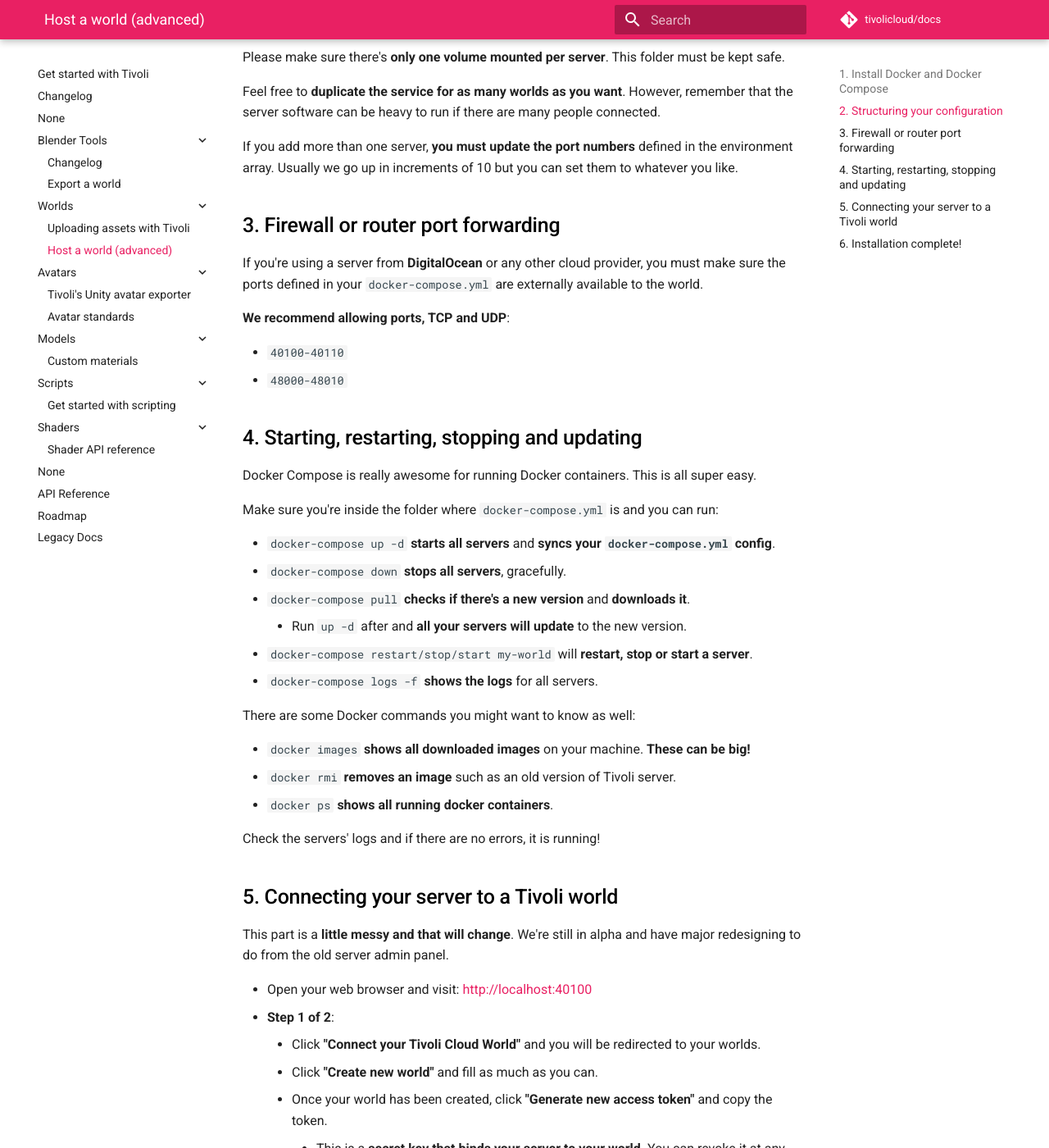
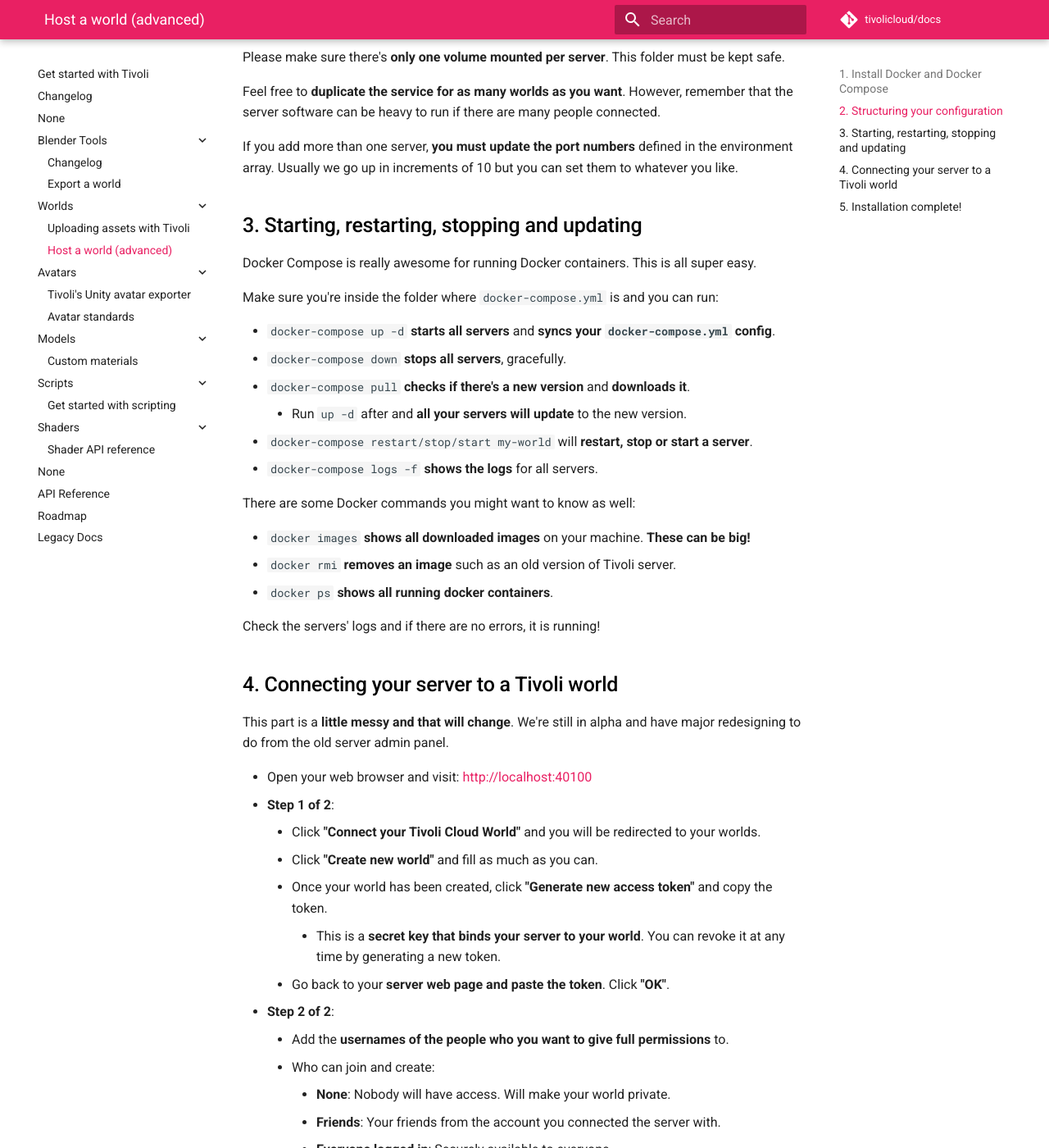
Before and after one commit to Nex-Pro/docs, an MkDocs documentation site: the page built from docs/worlds/host-a-world-advanced.md, in a window 1280 px wide and 1400 px high, scrolled down 1999 px. Shown: the whole window at 82% size. Built offline with MkDocs 1.6.1 and Material for MkDocs 9.7.7, drawn with Linux system fonts in a browser that asks for light colours; some of the changed text lies outside the part shown.

Commit message:
Moved port forwarding steps in host a world advanced

```diff
--- a/docs/worlds/host-a-world-advanced.md
+++ b/docs/worlds/host-a-world-advanced.md
@@ -101,16 +101,7 @@
 
 If you add more than one server, **you must update the port numbers** defined in the environment array. Usually we go up in increments of 10 but you can set them to whatever you like.
 
-## 3. Firewall or router port forwarding
-
-If you're using a server from **DigitalOcean** or any other cloud provider, you must make sure the ports defined in your `docker-compose.yml` are externally available to the world.
-
-**We recommend allowing ports, TCP and UDP**:
-
--   `40100-40110`
--   `48000-48010`
-
-## 4. Starting, restarting, stopping and updating
+## 3. Starting, restarting, stopping and updating
 
 Docker Compose is really awesome for running Docker containers. This is all super easy.
 
@@ -131,7 +122,7 @@
 
 Check the servers' logs and if there are no errors, it is running!
 
-## 5. Connecting your server to a Tivoli world
+## 4. Connecting your server to a Tivoli world
 
 This part is a **little messy and that will change**. We're still in alpha and have major redesigning to do from the old server admin panel.
 
@@ -166,9 +157,14 @@
         -   **None**: Where you specify a static external IP address and port.
             -   **Network Address:Port** or **Network Port** must be set accordingly. The port is set to `HIFI_DOMAIN_SERVER_PORT` which is usually `40102` (+2 from the admin panel HTTP port)
 
+        If **Automatic Networking** is **not set** to **Full**, you'll have to make sure that these ports are open on your firewall or router for **TCP and UDP**:
+
+        -   `40100-40110`
+        -   `48000-48010`
+
 Now that those settings have been set, everything should work!
 
-## 6. Installation complete!
+## 5. Installation complete!
 
 You can now find your world in [https://tivolicloud.com/user/worlds](https://tivolicloud.com/user/worlds) which should indicate that there are **0 users**. If it says **Offline**, then something went wrong.
 
```
